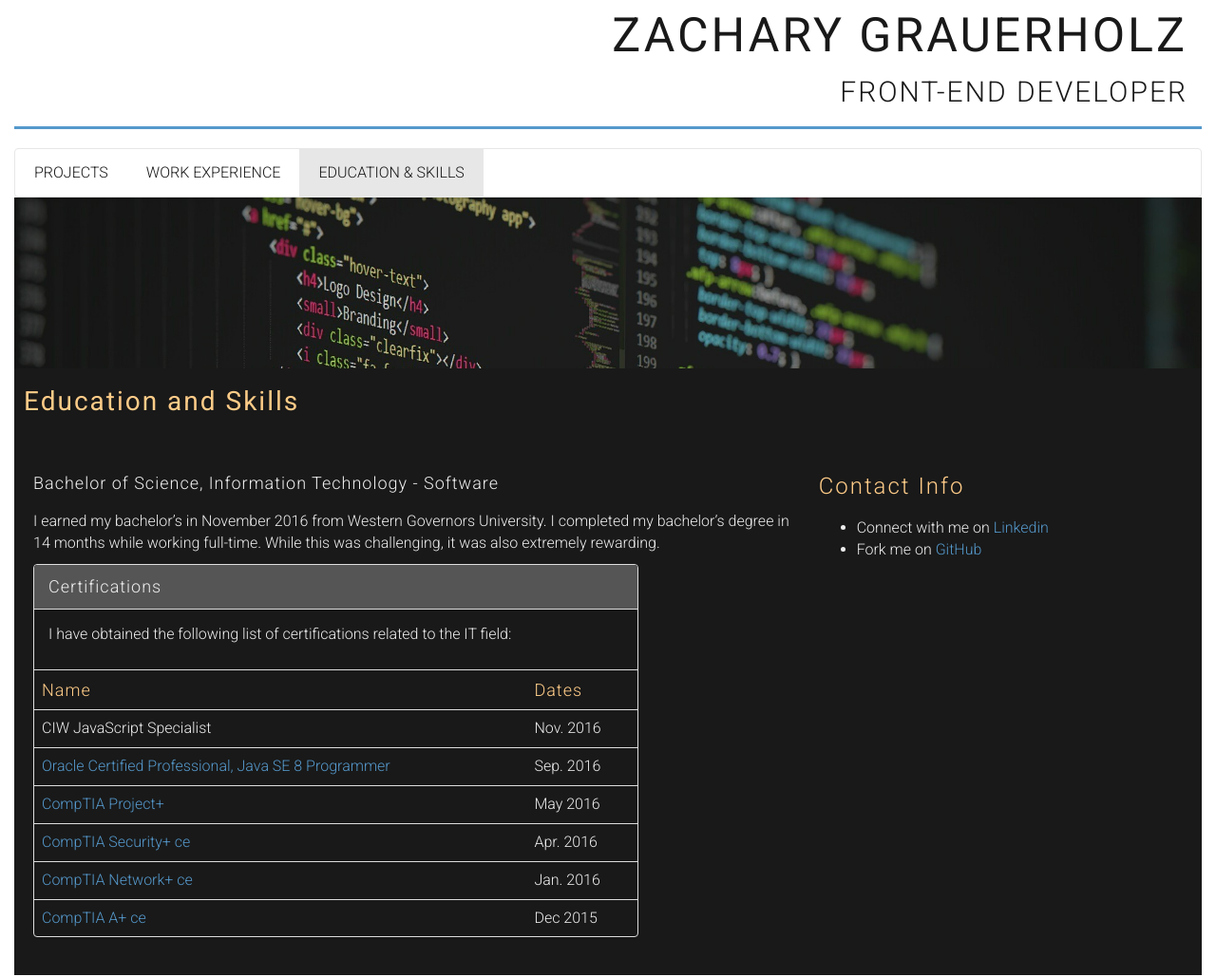
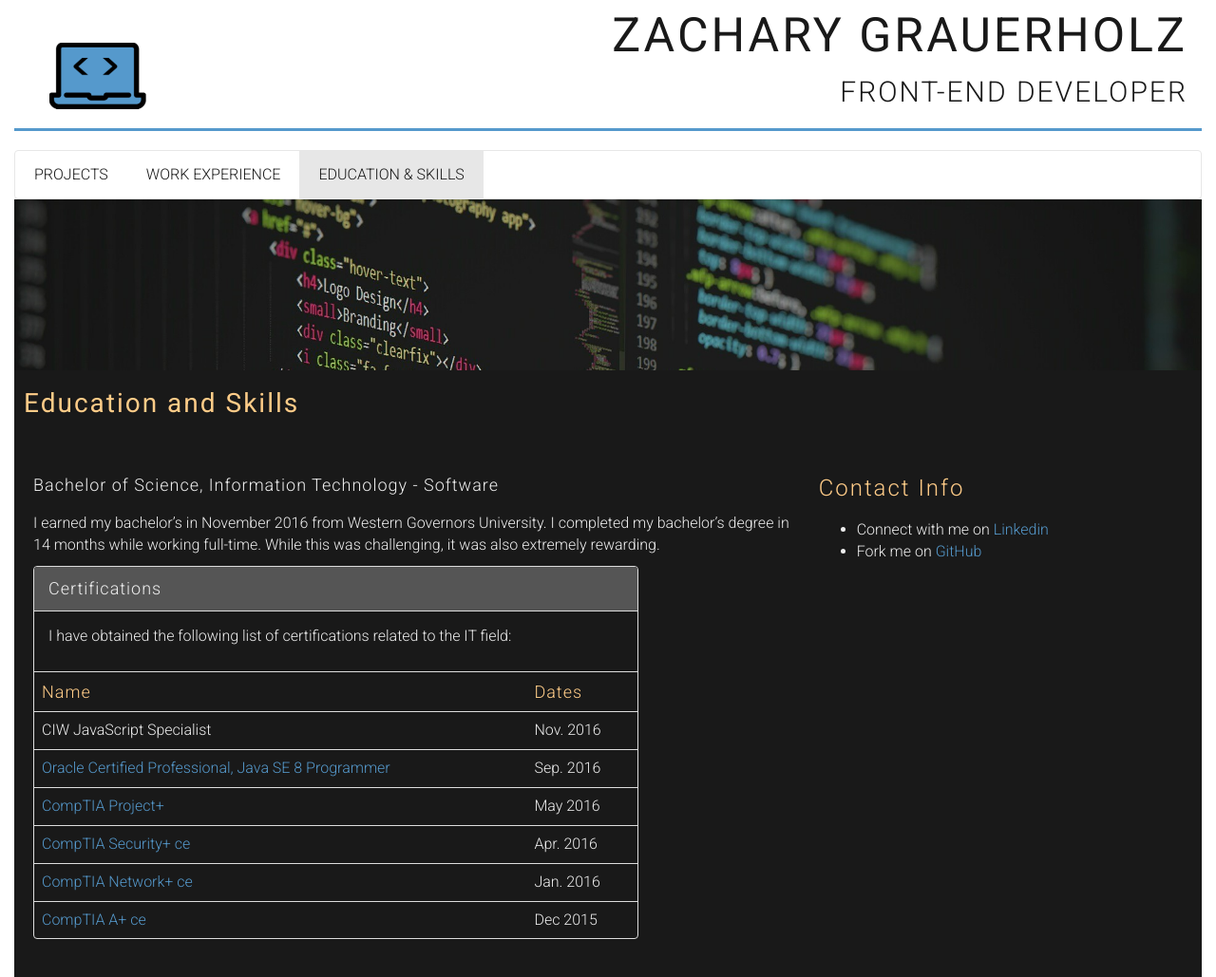
Before and after one commit to ZGrauer/Portfolio, a website: page education.html in a window 1280 px wide. Shown: the whole page at 95% size. Drawn offline with Linux system fonts and the light colour scheme.

Commit message:
Add logo in header to work and education pages
fix: added missing logo to work.html and education.html

```diff
--- a/education.html
+++ b/education.html
@@ -15,7 +15,10 @@
   <body>
     <div class="container-fluid">
       <header class="row dark-color">
-        <div class="col-xs-12 text-right text-uppercase">
+        <div class="col-xs-2 text-center">
+          <img class="logo-img" src="images/lappy_logo_100.png" alt="">
+        </div>
+        <div class="col-xs-10 text-right text-uppercase">
           <h1 class="name">Zachary Grauerholz</h1>
           <h2 class="title">Front-End Developer</h2>
         </div>
```
Also changed, not shown: work.html (+4 -1 lines).
